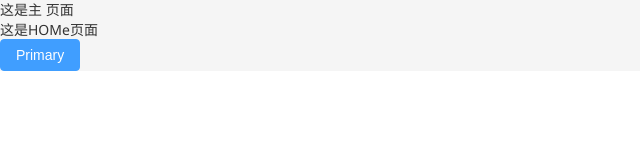
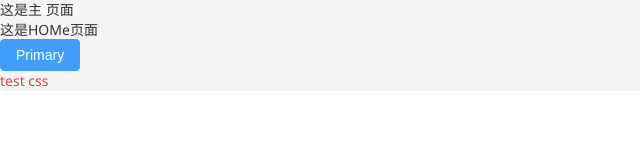
Before and after one commit to LarkXa/vue-rabbit, a Vue app: page / in a window 1280 px wide. Shown: the top 161 px of the page, without its empty margins (0-640 px from the left). Built offline with nearby package versions, Linux system fonts and the light colour scheme; no server answers.

Commit message:
sass文件的自动导入

```diff
--- a/src/App.vue
+++ b/src/App.vue
@@ -6,8 +6,11 @@
   <!-- 一级路由出口组件 -->
    <router-view/>
   <el-button type="primary">Primary</el-button>
+  <div class="test">test css</div>
 </template>
 
-<style scoped>
-
+<style scoped lang="scss">
+.test{
+  color:$priceColor
+}
 </style>
--- /dev/null
+++ b/src/styles/var.scss
@@ -0,0 +1,5 @@
+$xtxColor: #27ba9b;
+$helpColor: #e26237;
+$sucColor: #1dc779;
+$warnColor: #ffb302;
+$priceColor: #cf4444;
--- a/vite.config.js
+++ b/vite.config.js
@@ -30,7 +30,10 @@
     preprocessorOptions: {
       scss: {
         //2.覆盖，自动导入定制化样式文件进行样式覆盖
-        additionalData: `@use "@/styles/element/index.scss" as *;`
+        additionalData: `@use "@/styles/element/index.scss" as *;
+        @use "@/styles/var.scss" as *;
+        `
+
       }
     }
   }
```
